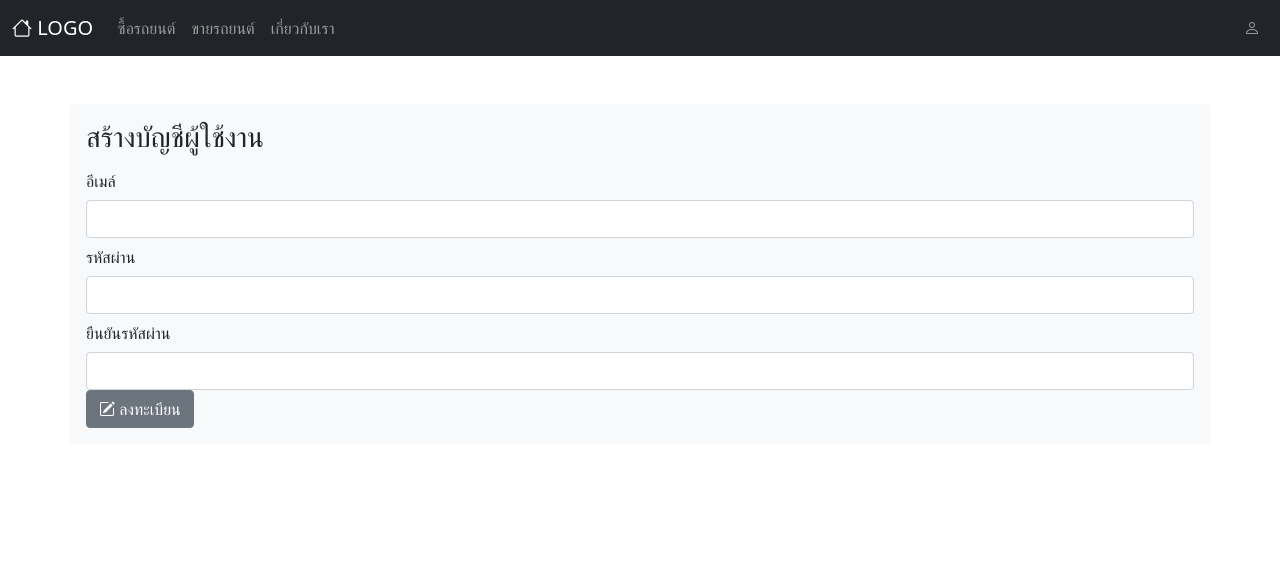
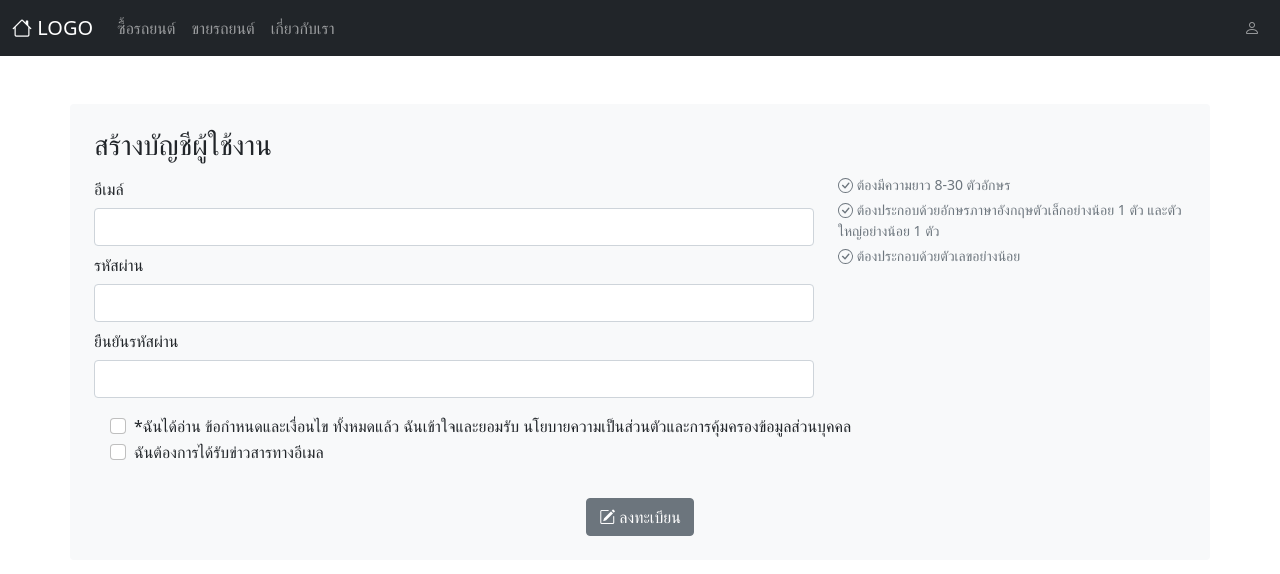
Before and after one commit to Kittipot-Jim/car-app-react, a React (Create React App) app: page /register in a window 1280 px wide. Shown: the top 574 px of the page. Built offline with nearby package versions, Linux system fonts and the light colour scheme.

Commit message:
update regis

```diff
--- a/src/Register/Register.js
+++ b/src/Register/Register.js
@@ -2,6 +2,10 @@ import 'bootstrap/dist/css/bootstrap.min.css';
 import 'bootstrap/dist/js/bootstrap.bundle.min';
 import 'bootstrap-icons/font/bootstrap-icons.css';
 import React, { useState } from 'react';
+import Form from 'react-bootstrap/Form';
+import Col from 'react-bootstrap/Col';
+import Row from 'react-bootstrap/Row';
+import { CheckCircle , CheckCircleFill } from "react-bootstrap-icons";
 
 export default function Register() {
 
@@ -21,20 +25,50 @@ export default function Register() {
     }
 
     return(
-        <div className="container mt-5 p-3 rounded bg-light">
+        <div className="container mt-5 p-4 rounded bg-light">
             <h3>สร้างบัญชีผู้ใช้งาน</h3>
             <form>
-                <label class="col-sm-2 col-form-label">อีเมล์</label>
+                <Row>
+                    <Col xs={12} md={8}>
+                        <label className="col-sm-2 col-form-label">อีเมล์</label>
                         <input type="text" className="form-control" name="email" value={ email }
                                     onChange={(e)=>setEmail(e.target.value)}
                                 />
-                <label class="col-sm-2 col-form-label">รหัสผ่าน</label>
+                        <label className="col-sm-2 col-form-label">รหัสผ่าน</label>
                         <input type="text" className="form-control" name="password" value={ password }
                                     onChange={(e)=>setPassword(e.target.value)}
                                 />
-                <label class="col-sm-2 col-form-label">ยืนยันรหัสผ่าน</label>
-                <input type="text" className="form-control" name="password" />
+                        <label className="col-sm-2 col-form-label">ยืนยันรหัสผ่าน</label>
+                        <input type="text" className="form-control" name="password_confirm" />
+                    </Col>
+                    <Col xs={6} md={4} style={{ alignItems: "center" }}>
+                        <Row>
+                            <Form.Text id="pasword_length" muted><CheckCircle size={15} /> ต้องมีความยาว 8-30 ตัวอักษร</Form.Text>
+
+                        </Row>
+                        <Row>
+                            <Form.Text id="pasword_alphabet" muted><CheckCircle size={15} /> ต้องประกอบด้วยอักษรภาษาอังกฤษตัวเล็กอย่างน้อย 1 ตัว และตัวใหญ่อย่างน้อย 1 ตัว</Form.Text>
+                        </Row>
+                        <Row>
+                            <Form.Text id="pasword_number" muted><CheckCircle size={15} /> ต้องประกอบด้วยตัวเลขอย่างน้อย</Form.Text>
+                        </Row>
+                    </Col>
+                </Row>
+                <Form.Group className="mb-3 p-3">
+                    <Form.Check
+                        type="checkbox"
+                        id="confirm_check"
+                        label="*ฉันได้อ่าน ข้อกำหนดและเงื่อนไข ทั้งหมดแล้ว ฉันเข้าใจและยอมรับ นโยบายความเป็นส่วนตัวและการคุ้มครองข้อมูลส่วนบุคคล"
+                    />
+                    <Form.Check
+                        type="checkbox"
+                        id="email_check"
+                        label="ฉันต้องการได้รับข่าวสารทางอีเมล"
+                    />
+                </Form.Group>
+                <div className="text-center">
                     <button type="button" className="btn btn-secondary" onClick={submitClick}><i class="bi bi-pencil-square"></i> ลงทะเบียน</button>
+                </div>
             </form>
         </div>
     )
```
Lines whose indentation alone changed are shown as unchanged.
